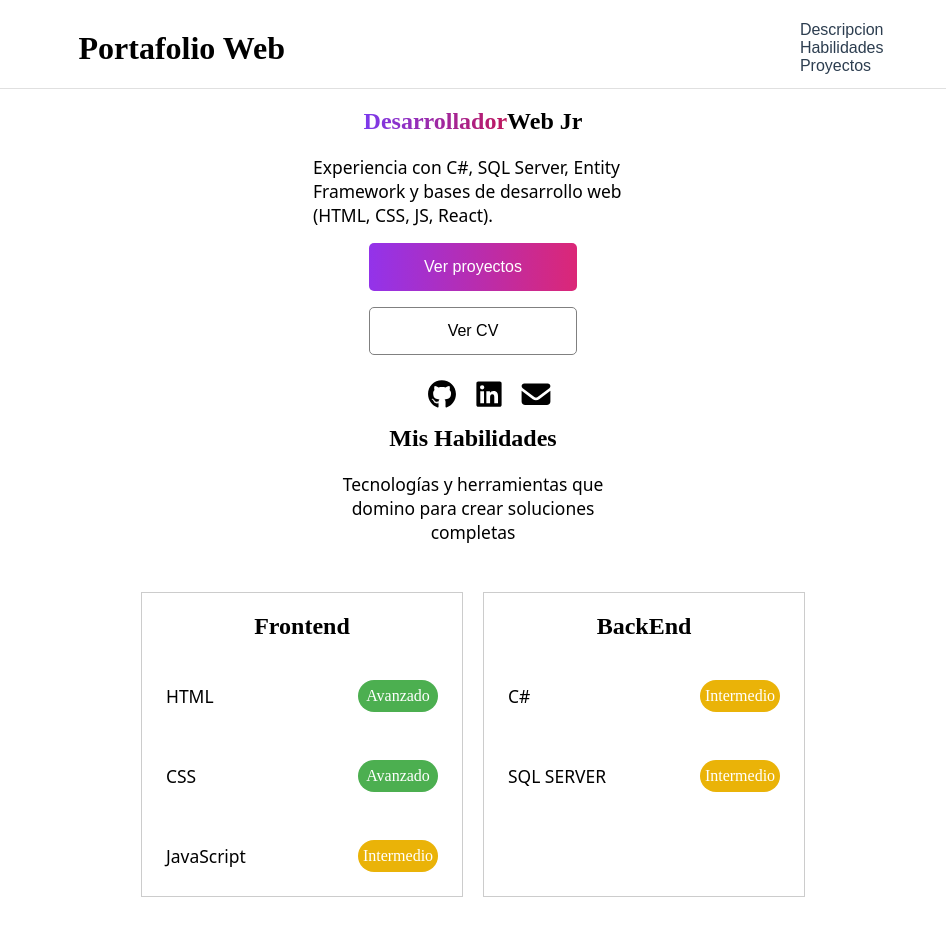
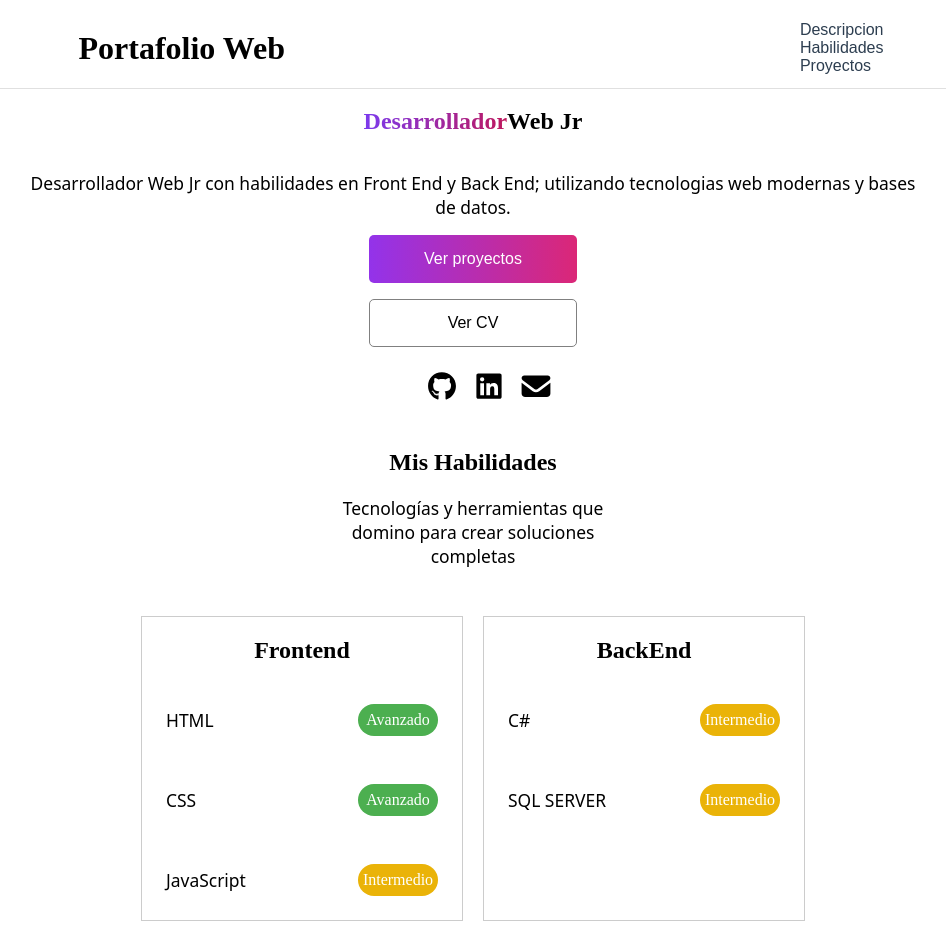
Before and after one commit to Christophernr/Portfolio-Profesional, a React (Vite) app: page / in a window 1280 px wide. Shown: the top 943 px of the page, without its empty margins (167-1113 px from the left). Built offline with nearby package versions, Linux system fonts and the light colour scheme.

Commit message:
cambio en descripcion

```diff
--- a/src/Components/Descripcion/Descripcion.css
+++ b/src/Components/Descripcion/Descripcion.css
@@ -5,8 +5,16 @@
     display: flex;
     flex-direction: column;
     align-items: center;
+    width: 100%;
+    /* background-color: red; */
 }
-
+.descripcion-container p{
+    text-align: center;
+    max-width: 900px;
+    margin-top: 1rem;
+    /* font-size: 1.2rem; */
+    /* color: white; */
+}
 .descripcion-botones{
     display: flex;
     flex-direction: column;
--- a/src/Components/Descripcion/Descripcion.jsx
+++ b/src/Components/Descripcion/Descripcion.jsx
@@ -7,8 +7,7 @@ export default function Descripcion() {
         <span className="span-header">Desarrollador</span>Web Jr
       </h2>
       <p>
-        Experiencia con C#, SQL Server, Entity Framework y bases de desarrollo
-        web (HTML, CSS, JS, React).
+        Desarrollador Web Jr con habilidades en Front End y Back End; utilizando tecnologias web modernas y bases de datos.
       </p>
 
       <div className="descripcion-botones">
--- a/src/Components/Habilidades/Habilidades.css
+++ b/src/Components/Habilidades/Habilidades.css
@@ -3,6 +3,9 @@
     flex-direction: column;
     align-items: center;
     text-align: center;
+    /* background-color: red; */
+    margin-top: 2rem;
+    margin-bottom: 2rem;
 }
 
 
```
